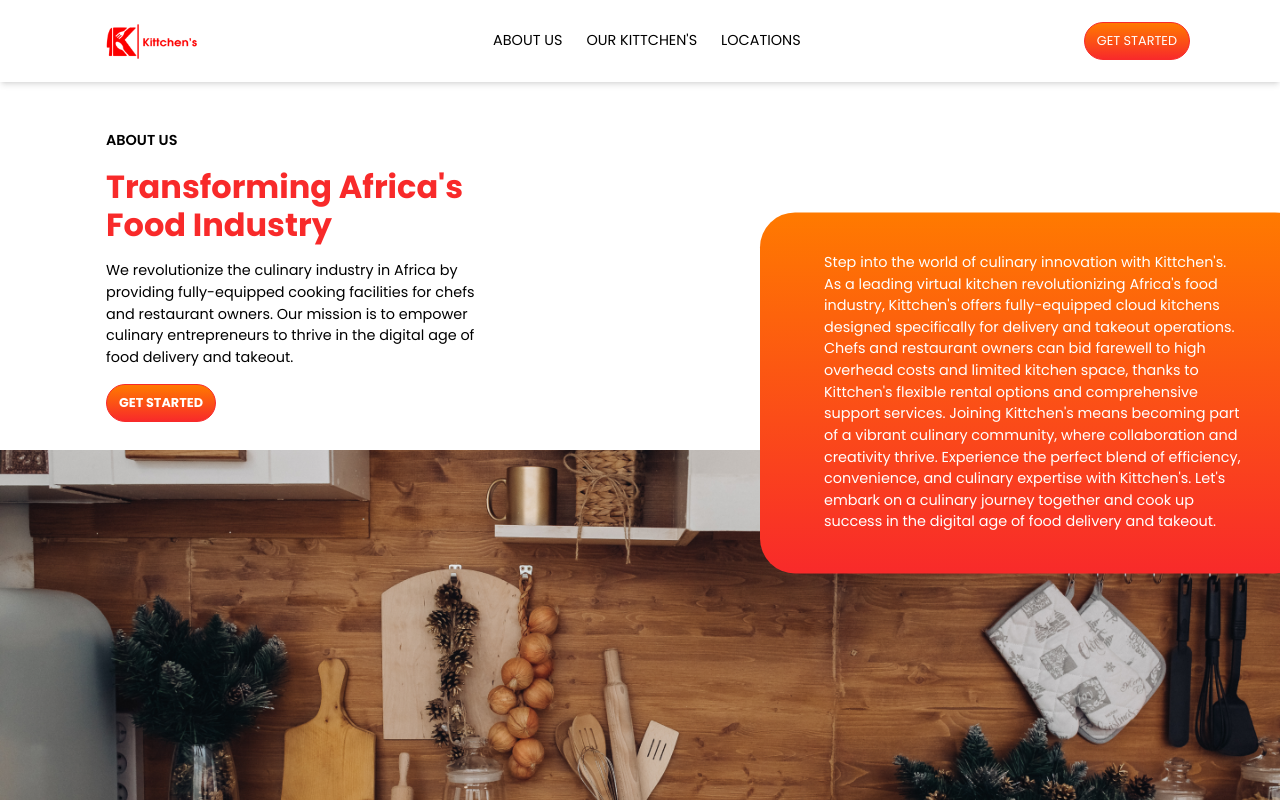
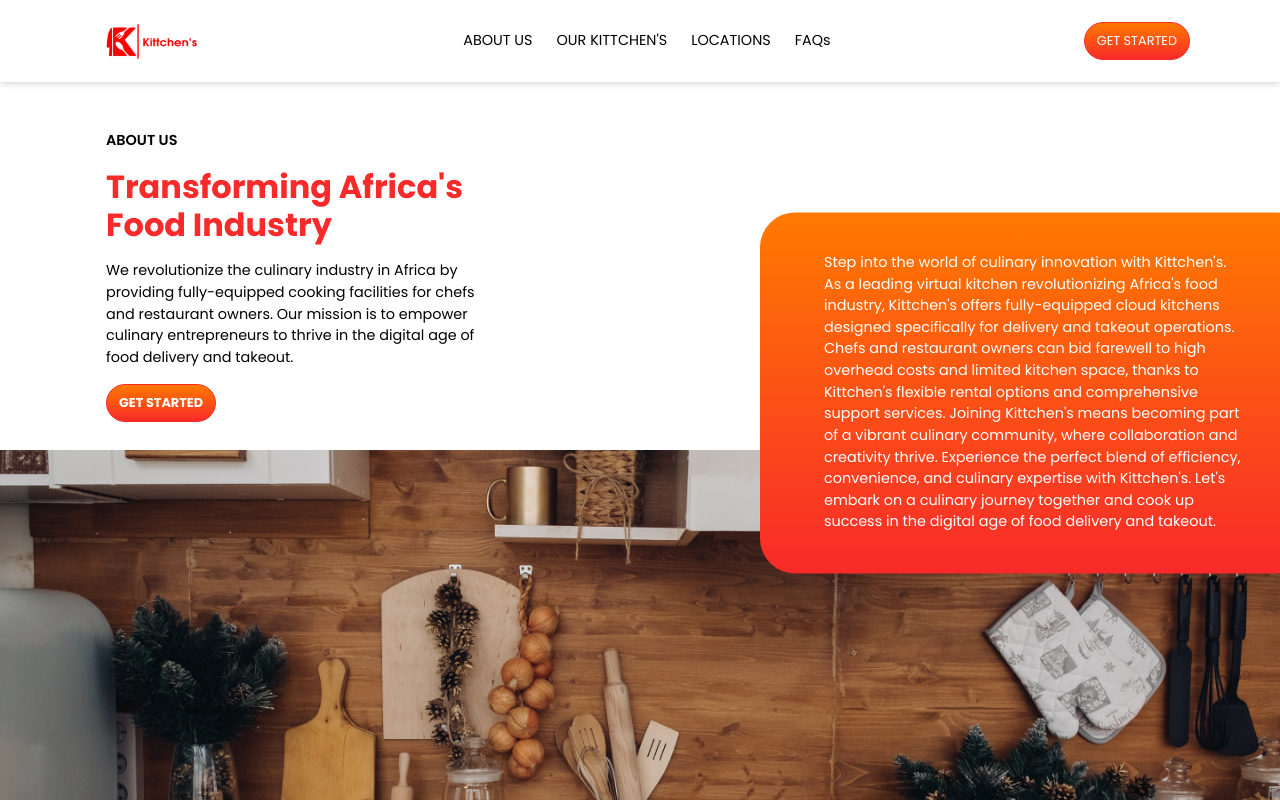
Before and after one commit to daniel-dunsin/kittchen, a Next.js app: page /about in a window 1280 px wide. Shown: the top 800 px of the page. Built offline with nearby package versions, Linux system fonts and the light colour scheme.

Commit message:
Update navbar.tsx

```diff
--- a/components/home/navbar.tsx
+++ b/components/home/navbar.tsx
@@ -60,6 +60,9 @@ export default function Navbar({ ...props }: Props) {
             <li onClick={closeSidebar}>
               <a href="/./#map">LOCATIONS</a>
             </li>
+<li onClick={closeSidebar}>
+              <Link href={'/./#faq'}>FAQs</Link>
+            </li>
 
             <ButtonContainedWhite className="!rounded-full md:hidden text-[.9rem]">GET STARTED</ButtonContainedWhite>
           </ul>
```
